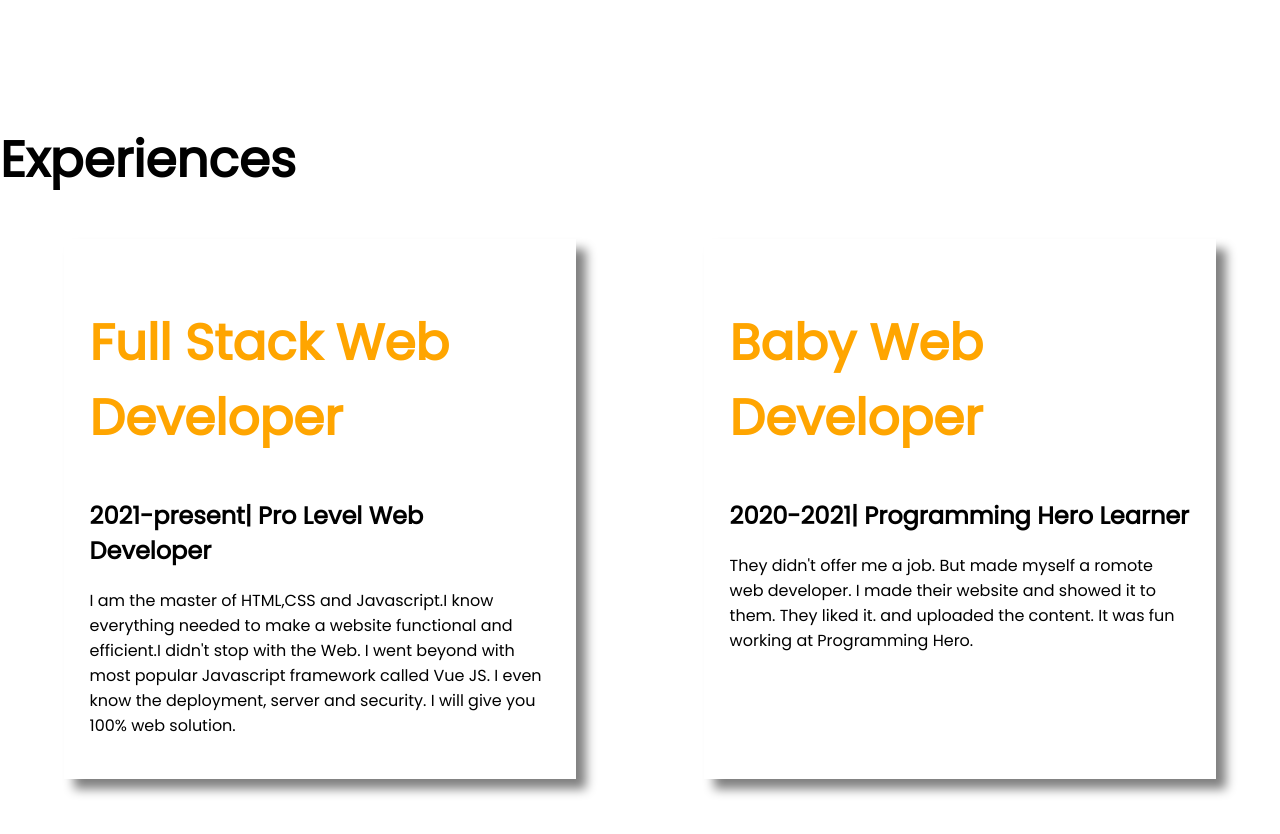
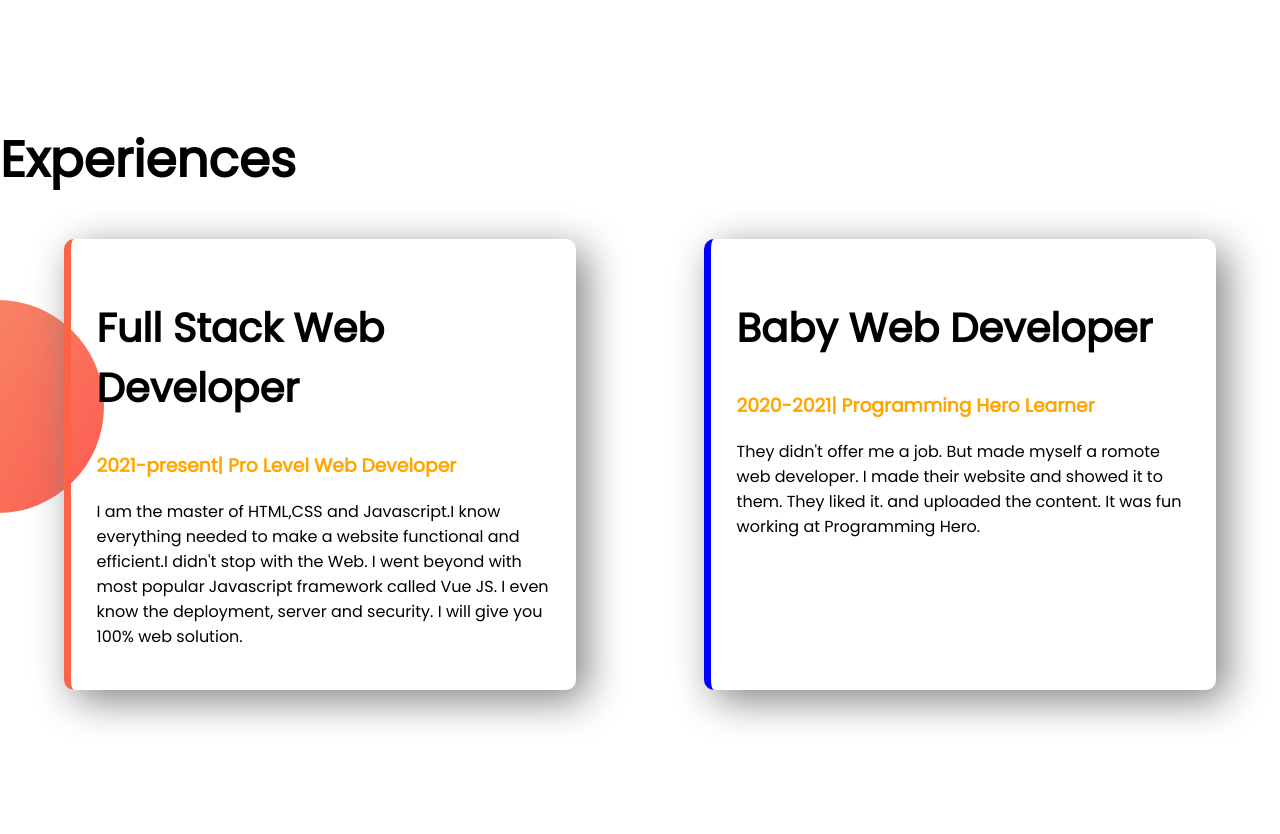
Before and after one commit to programming-is-my-blood/developer.portfolio, a plain HTML site: page index.html in a window 1280 px wide. Shown: the part 1180-2014 px from the top of the page. Drawn offline with Linux system fonts and the light colour scheme.

Commit message:
added expericences border and more

```diff
--- a/index.html
+++ b/index.html
@@ -39,14 +39,14 @@
   <section class="experience_area">
     <h1>Experiences</h1>
     <div class="flexible_container">
-      <div class="experience_item">
-        <h1 class="orange-color">Full Stack Web Developer</h1>
-        <h2>2021-present| Pro Level Web Developer</h2>
+      <div id="full_stack_developer" class="experience_item">
+        <h2>Full Stack Web Developer</h2>
+        <h3 class="orange-color">2021-present| Pro Level Web Developer</h3>
         <p>I am the master of HTML,CSS and Javascript.I know everything needed to make a website functional and efficient.I didn't stop with the Web. I went beyond with most popular Javascript framework called Vue JS. I even know the deployment, server and security. I will give you 100% web solution.</p>
       </div>
-      <div class="experience_item">
-        <h1 class="orange-color">Baby Web Developer</h1>
-        <h2>2020-2021| Programming Hero Learner</h2>
+      <div id="baby_web_developer" class="experience_item">
+        <h2>Baby Web Developer</h2>
+        <h3 class="orange-color">2020-2021| Programming Hero Learner</h3>
         <p>They didn't offer me a job. But made myself a romote web developer. I made their website and showed it to them. They liked it. and uploaded the content. It was fun working at Programming Hero.</p>
       </div>
     </div>
--- a/style.css
+++ b/style.css
@@ -4,6 +4,9 @@ body{
 }
 h1{
     font-size: 50px;
+}
+h2{
+    font-size: 40px;
 }
 .orange-color{
     color: orange;
@@ -37,12 +40,22 @@ h1{
     background-repeat: no-repeat;
     background-position: right;
 }
-
+.experience_area{
+    background-image: url(images/exp-bg.png);
+    background-repeat: no-repeat;
+    background-position:left;
+}
 .experience_item{
     width: 40%;
     margin-left: 5%;
     margin-right: 5%;
     padding: 2%;
-    box-shadow: 10px 10px 10px gray;
-
+    box-shadow: 10px 10px 40px gray;
+    border-radius: 10px;
 }
+#full_stack_developer{
+    border-left: 7px solid tomato;
+}
+#baby_web_developer{
+    border-left: 7px solid blue;
+}
```
